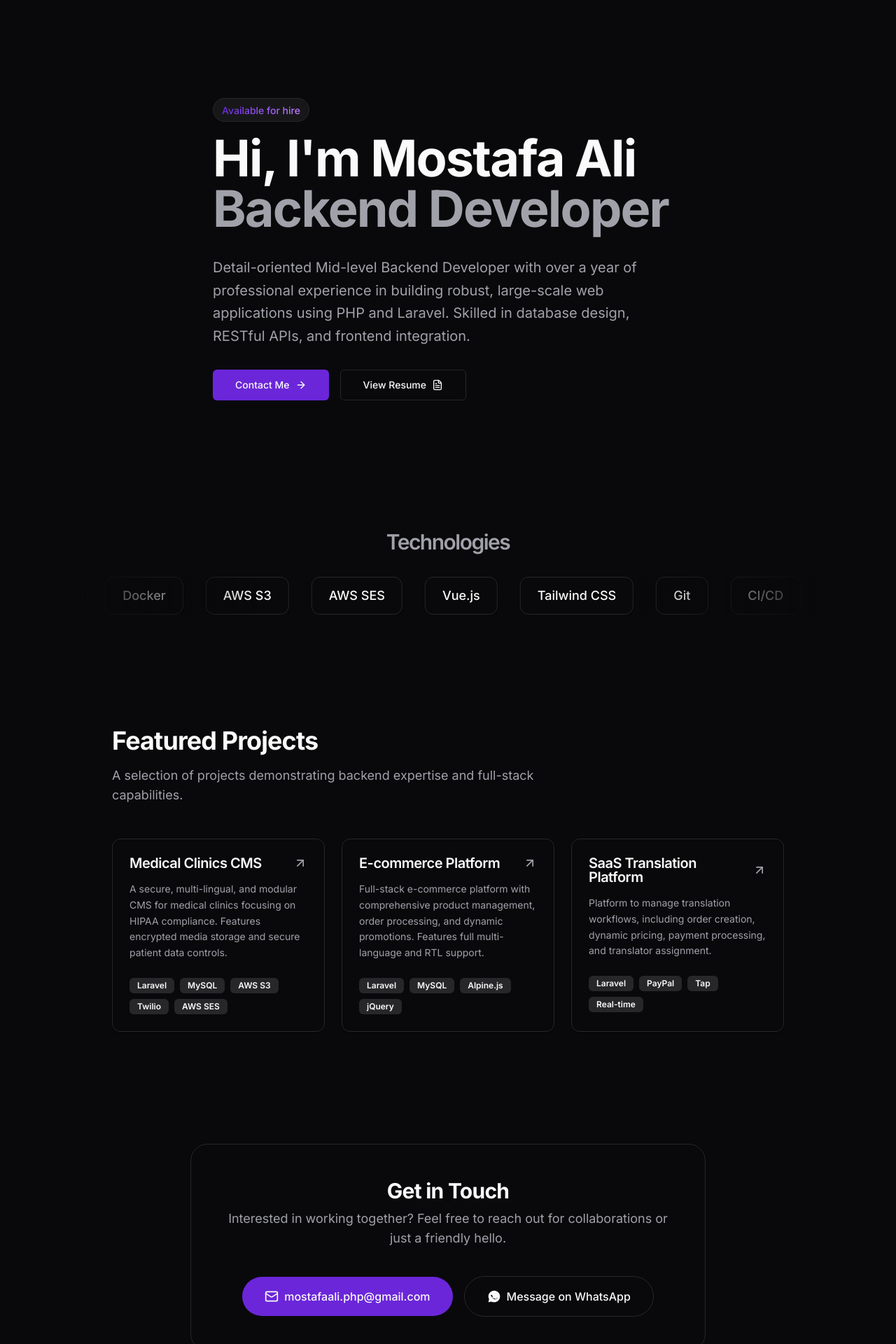
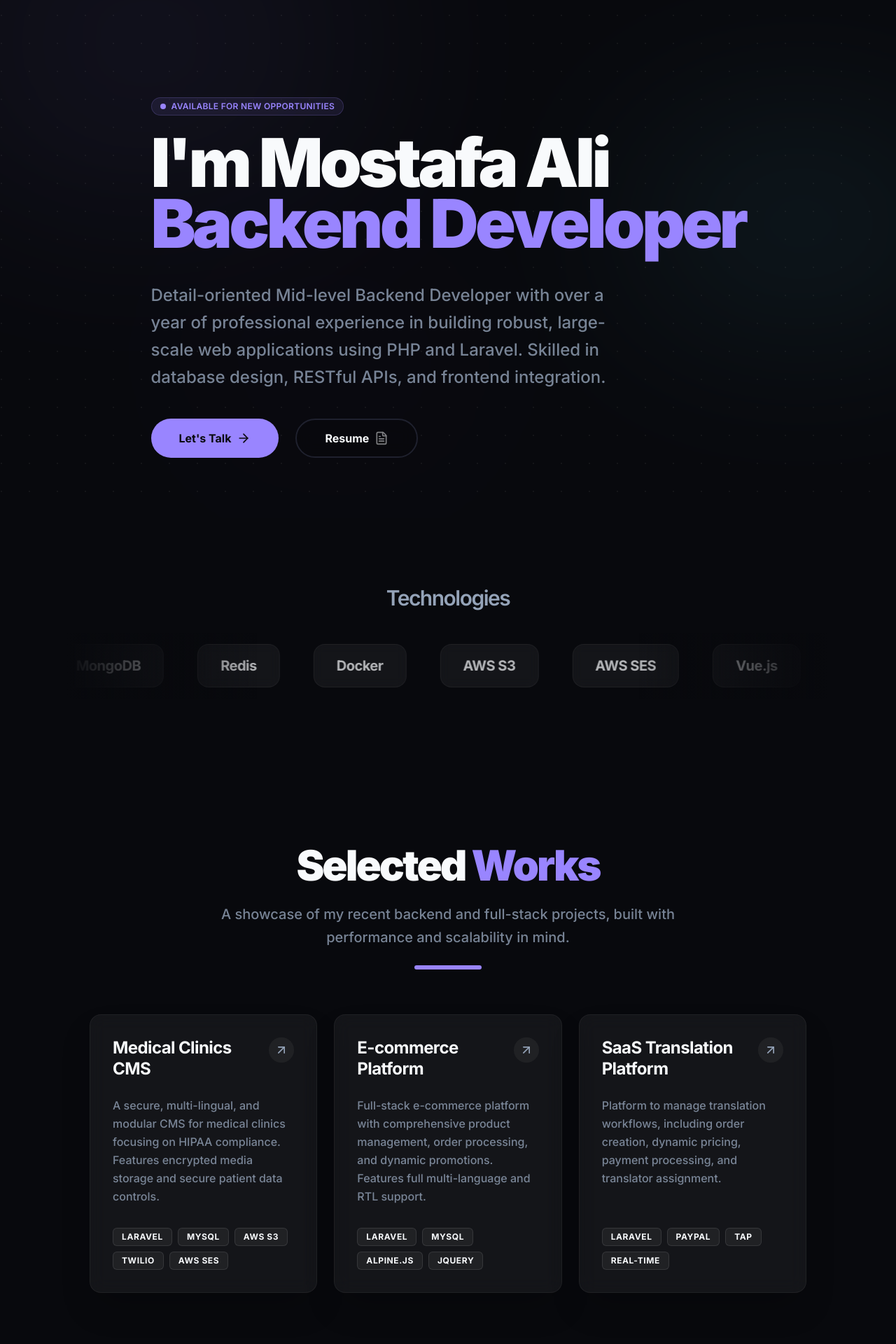
Before and after one commit to Drrrose/portfolio, a Next.js app: page / in a window 1280 px wide. Shown: the part 60-1980 px from the top of the page at 70% size. Built offline with nearby package versions, Linux system fonts and the light colour scheme.

Commit message:
css and ux improvement

```diff
--- a/src/app/globals.css
+++ b/src/app/globals.css
@@ -22,34 +22,39 @@
   --color-ring: hsl(var(--ring));
 
   --animate-marquee: marquee 25s linear infinite;
+  --animate-pulse-slow: pulse 8s cubic-bezier(0.4, 0, 0.6, 1) infinite;
 
   @keyframes marquee {
-    0% { transform: translateX(0); }
-    100% { transform: translateX(-50%); }
+    0% {
+      transform: translateX(0);
+    }
+    100% {
+      transform: translateX(-50%);
+    }
   }
 }
 
 @layer base {
   :root {
-    --background: 240 10% 3.9%;
-    --foreground: 0 0% 98%;
-    --card: 240 10% 3.9%;
-    --card-foreground: 0 0% 98%;
-    --popover: 240 10% 3.9%;
-    --popover-foreground: 0 0% 98%;
-    --primary: 263 70% 50%;
-    --primary-foreground: 210 20% 98%;
-    --secondary: 240 3.7% 15.9%;
-    --secondary-foreground: 0 0% 98%;
-    --muted: 240 3.7% 15.9%;
-    --muted-foreground: 240 5% 64.9%;
-    --accent: 240 3.7% 15.9%;
-    --accent-foreground: 0 0% 98%;
-    --destructive: 0 62.8% 30.6%;
-    --destructive-foreground: 0 0% 98%;
-    --border: 240 3.7% 15.9%;
-    --input: 240 3.7% 15.9%;
-    --ring: 240 4.9% 83.9%;
+    --background: 230 25% 4%;
+    --foreground: 210 40% 98%;
+    --card: 230 25% 6%;
+    --card-foreground: 210 40% 98%;
+    --popover: 230 25% 6%;
+    --popover-foreground: 210 40% 98%;
+    --primary: 250 100% 76%;
+    --primary-foreground: 230 25% 4%;
+    --secondary: 230 20% 12%;
+    --secondary-foreground: 210 40% 98%;
+    --muted: 230 20% 12%;
+    --muted-foreground: 215 20% 65%;
+    --accent: 190 100% 70%;
+    --accent-foreground: 230 25% 4%;
+    --destructive: 0 84% 60%;
+    --destructive-foreground: 210 40% 98%;
+    --border: 230 20% 15%;
+    --input: 230 20% 15%;
+    --ring: 250 100% 76%;
   }
 }
 
--- a/src/app/page.tsx
+++ b/src/app/page.tsx
@@ -2,11 +2,13 @@ import { Hero } from "@/components/hero";
 import { TechMarquee } from "@/components/tech-marquee";
 import { ProjectGallery } from "@/components/project-gallery";
 import { Contact } from "@/components/contact";
+import { BackgroundGradients } from "@/components/ui/background-gradients";
 
 
 export default function Home() {
   return (
     <main className="flex min-h-screen flex-col items-center justify-between p-4 sm:p-24 overflow-hidden relative">
+      <BackgroundGradients />
       <div className="z-10 w-full max-w-5xl items-center justify-between font-mono text-sm lg:flex"></div>
       <Hero />
       <TechMarquee />
--- a/src/components/contact.tsx
+++ b/src/components/contact.tsx
@@ -8,36 +8,40 @@ import { WhatsappIcon } from "@/components/icons/whatsapp-icon";
 
 export function Contact() {
   return (
-    <section id="contact" className="py-20 w-full max-w-3xl mx-auto px-4 text-center">
+    <section id="contact" className="py-32 w-full max-w-4xl mx-auto px-4 text-center">
       <motion.div
         initial={{ opacity: 0, scale: 0.95 }}
         whileInView={{ opacity: 1, scale: 1 }}
-        transition={{ duration: 0.5 }}
+        transition={{ duration: 0.6, ease: "easeOut" }}
         viewport={{ once: true }}
-        className="space-y-6 bg-card border border-border rounded-3xl p-8 sm:p-12 shadow-sm"
+        className="relative space-y-8 bg-white/5 border border-white/10 backdrop-blur-xl rounded-[2.5rem] p-10 sm:p-20 shadow-2xl overflow-hidden"
       >
-        <div className="space-y-2">
-            <h2 className="text-3xl font-bold tracking-tight">Get in Touch</h2>
-            <p className="text-muted-foreground text-lg">
-                Interested in working together? Feel free to reach out for collaborations or just a friendly hello.
+        <div className="absolute inset-0 bg-gradient-to-br from-primary/10 via-transparent to-accent/10 pointer-events-none" />
+
+        <div className="relative space-y-4">
+            <h2 className="text-4xl sm:text-5xl font-black tracking-tighter text-foreground">
+              Let&apos;s Build Something <span className="text-primary italic">Epic</span>
+            </h2>
+            <p className="text-muted-foreground/80 text-xl max-w-xl mx-auto font-medium">
+                Whether you have a project in mind or just want to say hi, my inbox is always open.
             </p>
         </div>
 
-        <div className="flex flex-col sm:flex-row items-center justify-center gap-4 pt-4">
+        <div className="relative flex flex-col sm:flex-row items-center justify-center gap-6 pt-6">
              <Link
                 href={`mailto:${RESUME.contact.email}`}
-                className="inline-flex items-center justify-center px-8 py-4 text-base font-medium rounded-full bg-primary text-primary-foreground hover:bg-primary/90 transition-colors w-full sm:w-auto"
+                className="group relative inline-flex items-center justify-center px-10 py-5 text-lg font-bold rounded-full bg-primary text-primary-foreground hover:shadow-[0_0_30px_-10px_hsl(var(--primary))] transition-all duration-300 w-full sm:w-auto overflow-hidden"
              >
-                <Mail className="w-5 h-5 mr-2" />
+                <Mail className="w-5 h-5 mr-3 group-hover:scale-110 transition-transform" />
                 {RESUME.contact.email}
              </Link>
              <Link
                  href={RESUME.contact.social.WhatsApp.url}
                  target="_blank"
-                 className="inline-flex items-center justify-center px-8 py-4 text-base font-medium rounded-full border border-input bg-background hover:bg-accent hover:text-accent-foreground transition-colors w-full sm:w-auto"
+                 className="group inline-flex items-center justify-center px-10 py-5 text-lg font-bold rounded-full border-2 border-white/10 bg-white/5 backdrop-blur-md hover:border-primary/50 hover:bg-primary/5 transition-all duration-300 w-full sm:w-auto"
              >
-                <WhatsappIcon className="w-5 h-5 mr-2" />
-                Message on WhatsApp
+                <WhatsappIcon className="w-6 h-6 mr-3 group-hover:scale-110 transition-transform" />
+                WhatsApp
              </Link>
         </div>
       </motion.div>
--- a/src/components/hero.tsx
+++ b/src/components/hero.tsx
@@ -8,29 +8,48 @@ import { cn } from "@/lib/utils";
 
 export function Hero() {
   return (
-    <section className="min-h-[80vh] flex flex-col justify-center items-start space-y-8 px-4 sm:px-8 max-w-5xl mx-auto">
+    <section className="min-h-[90vh] flex flex-col justify-center items-start space-y-10 px-4 sm:px-8 max-w-5xl mx-auto relative">
       <motion.div
-        initial={{ opacity: 0, y: 20 }}
-        animate={{ opacity: 1, y: 0 }}
-        transition={{ duration: 0.5 }}
-        className="space-y-4"
+        initial={{ opacity: 0, scale: 0.9 }}
+        animate={{ opacity: 1, scale: 1 }}
+        transition={{ duration: 0.8, ease: "easeOut" }}
+        className="space-y-6"
       >
-        <div className="inline-block px-3 py-1 bg-accent/50 rounded-full border border-border">
-          <span className="text-sm font-medium text-primary bg-clip-text text-transparent bg-gradient-to-r from-primary to-purple-400">
-            Available for hire
+        <div className="inline-flex items-center space-x-2 px-3 py-1 bg-primary/10 rounded-full border border-primary/20 backdrop-blur-sm">
+          <span className="relative flex h-2 w-2">
+            <span className="animate-ping absolute inline-flex h-full w-full rounded-full bg-primary opacity-75"></span>
+            <span className="relative inline-flex rounded-full h-2 w-2 bg-primary"></span>
+          </span>
+          <span className="text-xs font-semibold tracking-wide uppercase text-primary">
+            Available for new opportunities
           </span>
         </div>
-        <h1 className="text-4xl sm:text-6xl md:text-7xl font-bold tracking-tight text-foreground">
-          Hi, I&apos;m {RESUME.name} <br />
-          <span className="text-muted-foreground">Backend Developer</span>
+
+        <h1 className="text-5xl sm:text-7xl md:text-8xl font-black tracking-tighter text-foreground leading-[0.9]">
+          <motion.span
+            initial={{ opacity: 0, x: -20 }}
+            animate={{ opacity: 1, x: 0 }}
+            transition={{ delay: 0.2 }}
+            className="block"
+          >
+            I&apos;m {RESUME.name}
+          </motion.span>
+          <motion.span
+             initial={{ opacity: 0, x: -20 }}
+             animate={{ opacity: 1, x: 0 }}
+             transition={{ delay: 0.4 }}
+             className="text-primary block"
+          >
+            Backend Developer
+          </motion.span>
         </h1>
       </motion.div>
 
       <motion.p
         initial={{ opacity: 0, y: 20 }}
         animate={{ opacity: 1, y: 0 }}
-        transition={{ duration: 0.5, delay: 0.2 }}
-        className="text-lg sm:text-xl text-muted-foreground max-w-2xl leading-relaxed"
+        transition={{ duration: 0.8, delay: 0.6 }}
+        className="text-xl sm:text-2xl text-muted-foreground/80 max-w-2xl leading-relaxed font-medium"
       >
         {RESUME.about}
       </motion.p>
@@ -38,29 +57,31 @@ export function Hero() {
       <motion.div
          initial={{ opacity: 0, y: 20 }}
          animate={{ opacity: 1, y: 0 }}
-         transition={{ duration: 0.5, delay: 0.4 }}
-         className="flex flex-wrap gap-4"
+         transition={{ duration: 0.8, delay: 0.8 }}
+         className="flex flex-wrap gap-6"
       >
         <Link
           href="#contact"
           className={cn(
-            "inline-flex items-center justify-center rounded-md text-sm font-medium ring-offset-background transition-colors focus-visible:outline-none focus-visible:ring-2 focus-visible:ring-ring focus-visible:ring-offset-2 disabled:pointer-events-none disabled:opacity-50",
-            "bg-primary text-primary-foreground hover:bg-primary/90",
-            "h-11 px-8"
+            "group relative inline-flex items-center justify-center rounded-full text-base font-bold transition-all duration-300",
+            "bg-primary text-primary-foreground hover:shadow-[0_0_30px_-5px_hsl(var(--primary))]",
+            "h-14 px-10 overflow-hidden"
           )}
         >
-          Contact Me <ArrowRight className="ml-2 h-4 w-4" />
+          <span className="relative z-10 flex items-center">
+            Let&apos;s Talk <ArrowRight className="ml-2 h-5 w-5 group-hover:translate-x-1 transition-transform" />
+          </span>
         </Link>
         <Link
           href="https://drrrose.github.io/Mostafa-Ali-Cv/"
           target="_blank"
           className={cn(
-            "inline-flex items-center justify-center rounded-md text-sm font-medium ring-offset-background transition-colors focus-visible:outline-none focus-visible:ring-2 focus-visible:ring-ring focus-visible:ring-offset-2 disabled:pointer-events-none disabled:opacity-50",
-            "border border-input bg-background hover:bg-accent hover:text-accent-foreground",
-            "h-11 px-8"
+            "group inline-flex items-center justify-center rounded-full text-base font-bold transition-all duration-300",
+            "border-2 border-border bg-background/50 backdrop-blur-md hover:border-primary hover:text-primary",
+            "h-14 px-10"
           )}
         >
-           View Resume <FileText className="ml-2 h-4 w-4" />
+           Resume <FileText className="ml-2 h-5 w-5 opacity-50 group-hover:opacity-100 transition-opacity" />
         </Link>
       </motion.div>
     </section>
--- a/src/components/project-card.tsx
+++ b/src/components/project-card.tsx
@@ -3,20 +3,7 @@
 import { motion } from "framer-motion";
 import { ArrowUpRight } from "lucide-react";
 import Link from "next/link";
-import { Badge } from "@/components/ui/badge"; // We'll implement a simple badge or use inline
-import {
-  Card,
-  CardDescription,
-  CardHeader,
-  CardTitle,
-  CardContent,
-  CardFooter,
-} from "@/components/ui/card"; // We'll need to create these standard UI components or simplify
-
-// Simplified Card without dependencies for now to avoid complexity unless I scafold shadcn
-// I will build a custom Card component here to avoid multiple files for one standard component
-// or I will scaffold the ui/card component. Given the instructions "avoid ad-hoc utilities", I should making components.
-// I'll create a simple Card implementation herein or separate. separate is better for "Assemble Pages".
+import { Badge } from "@/components/ui/badge";
 
 interface ProjectCardProps {
   title: string;
@@ -28,31 +15,41 @@ interface ProjectCardProps {
 export function ProjectCard({ title, description, techStack, link }: ProjectCardProps) {
   return (
     <motion.div
-      whileHover={{ y: -5 }}
-      className="group relative flex flex-col justify-between overflow-hidden rounded-xl border border-border bg-card text-card-foreground shadow-sm transition-all hover:shadow-md h-full"
+      whileHover={{ y: -8, scale: 1.02 }}
+      transition={{ duration: 0.3, ease: "easeOut" }}
+      className="group relative flex flex-col justify-between overflow-hidden rounded-2xl border border-white/5 bg-white/5 backdrop-blur-md text-card-foreground shadow-2xl transition-all h-full"
     >
-      <div className="p-6">
-        <div className="mb-4 flex items-center justify-between">
+      <div className="absolute inset-0 bg-gradient-to-br from-primary/10 via-transparent to-accent/5 opacity-0 group-hover:opacity-100 transition-opacity duration-500" />
+
+      <div className="relative p-8 z-10 flex flex-col h-full">
+        <div className="mb-6 flex items-start justify-between">
             <div className="space-y-1">
-                <h3 className="font-semibold leading-none tracking-tight text-xl">{title}</h3>
+                <h3 className="font-bold leading-tight tracking-tight text-2xl group-hover:text-primary transition-colors duration-300">
+                  {title}
+                </h3>
             </div>
             {link && (
-                 <Link href={link.href} target="_blank" className="text-muted-foreground hover:text-primary transition-colors">
+                 <Link
+                  href={link.href}
+                  target="_blank"
+                  className="p-2 rounded-full bg-white/5 text-muted-foreground hover:bg-primary hover:text-primary-foreground transition-all duration-300 transform group-hover:rotate-12"
+                 >
                     <ArrowUpRight className="h-5 w-5" />
                  </Link>
             )}
         </div>
-        <p className="text-sm text-muted-foreground leading-relaxed mb-6">
+        <p className="text-muted-foreground/80 leading-relaxed mb-8 font-medium">
           {description}
         </p>
         <div className="flex flex-wrap gap-2 mt-auto">
           {techStack.map((tech) => (
-            <span
+            <Badge
               key={tech}
-              className="inline-flex items-center rounded-md border border-transparent bg-secondary px-2.5 py-0.5 text-xs font-semibold text-secondary-foreground transition-colors hover:bg-secondary/80"
+              variant="secondary"
+              className="bg-white/5 border-white/10 text-xs font-bold uppercase tracking-wider px-3 py-1 hover:bg-primary/20 hover:text-primary transition-colors"
             >
               {tech}
-            </span>
+            </Badge>
           ))}
         </div>
       </div>
--- a/src/components/project-gallery.tsx
+++ b/src/components/project-gallery.tsx
@@ -6,21 +6,22 @@ import { ProjectCard } from "@/components/project-card";
 
 export function ProjectGallery() {
   return (
-    <section id="projects" className="py-20 w-full max-w-5xl px-4 sm:px-8 mx-auto">
+    <section id="projects" className="py-32 w-full max-w-6xl px-4 sm:px-8 mx-auto">
       <motion.div
-        initial={{ opacity: 0, y: 20 }}
+        initial={{ opacity: 0, y: 30 }}
         whileInView={{ opacity: 1, y: 0 }}
-        transition={{ duration: 0.5 }}
+        transition={{ duration: 0.8, ease: "easeOut" }}
         viewport={{ once: true }}
-        className="space-y-12"
+        className="space-y-16"
       >
-        <div className="flex flex-col items-start gap-4">
-            <h2 className="text-3xl font-bold tracking-tight sm:text-4xl text-foreground">
-            Featured Projects
+        <div className="flex flex-col items-center text-center gap-6">
+            <h2 className="text-5xl sm:text-6xl font-black tracking-tighter text-foreground">
+              Selected <span className="text-primary">Works</span>
             </h2>
-            <p className="text-muted-foreground text-lg max-w-2xl">
-                A selection of projects demonstrating backend expertise and full-stack capabilities.
+            <p className="text-muted-foreground/80 text-xl max-w-2xl font-medium leading-relaxed">
+                A showcase of my recent backend and full-stack projects, built with performance and scalability in mind.
             </p>
+            <div className="h-1.5 w-24 bg-primary rounded-full" />
         </div>
 
         <div className="grid grid-cols-1 md:grid-cols-2 lg:grid-cols-3 gap-6">
--- a/src/components/tech-marquee.tsx
+++ b/src/components/tech-marquee.tsx
@@ -11,23 +11,16 @@ export function TechMarquee() {
                 Technologies
             </h2>
         </div>
-      <div className="relative flex w-full overflow-x-hidden">
-        <div className="animate-marquee whitespace-nowrap flex gap-8">
+      <div className="relative flex w-full overflow-x-hidden py-4">
+        <div className="animate-marquee whitespace-nowrap flex gap-12">
             {/* Double the list for seamless loop */}
-          {[...RESUME.skills, ...RESUME.skills].map((skill, index) => (
+          {[...RESUME.skills, ...RESUME.skills, ...RESUME.skills].map((skill, index) => (
             <div
               key={index}
-              className="inline-flex items-center justify-center px-6 py-3 rounded-xl border border-border bg-card text-card-foreground shadow-sm"
+              className="group relative inline-flex items-center justify-center px-8 py-4 rounded-2xl border border-white/5 bg-white/5 backdrop-blur-sm text-foreground transition-all duration-300 hover:border-primary/50 hover:bg-white/10"
             >
-              <span className="text-lg font-medium">{skill}</span>
-            </div>
-          ))}
-           {[...RESUME.skills, ...RESUME.skills].map((skill, index) => (
-            <div
-              key={`dup-${index}`}
-              className="inline-flex items-center justify-center px-6 py-3 rounded-xl border border-border bg-card text-card-foreground shadow-sm"
-            >
-              <span className="text-lg font-medium">{skill}</span>
+              <div className="absolute inset-0 bg-primary/5 opacity-0 group-hover:opacity-100 blur-xl transition-opacity" />
+              <span className="relative text-xl font-bold tracking-tight opacity-70 group-hover:opacity-100 transition-opacity">{skill}</span>
             </div>
           ))}
         </div>
--- /dev/null
+++ b/src/components/ui/background-gradients.tsx
@@ -0,0 +1,59 @@
+"use client";
+
+import { motion } from "framer-motion";
+
+export function BackgroundGradients() {
+  return (
+    <div className="fixed inset-0 -z-10 overflow-hidden">
+      <div
+        className="absolute inset-0 bg-background"
+        style={{
+          backgroundImage: `radial-gradient(circle at 2px 2px, rgba(255,255,255,0.05) 1px, transparent 0)`,
+          backgroundSize: '40px 40px'
+        }}
+      />
+      <motion.div
+        animate={{
+          scale: [1, 1.2, 1],
+          opacity: [0.3, 0.5, 0.3],
+          x: [0, 100, 0],
+          y: [0, 50, 0],
+        }}
+        transition={{
+          duration: 10,
+          repeat: Infinity,
+          ease: "linear",
+        }}
+        className="absolute -top-[10%] -left-[10%] w-[40%] h-[40%] bg-primary/20 blur-[120px] rounded-full"
+      />
+      <motion.div
+        animate={{
+          scale: [1, 1.1, 1],
+          opacity: [0.2, 0.4, 0.2],
+          x: [0, -50, 0],
+          y: [0, 100, 0],
+        }}
+        transition={{
+          duration: 15,
+          repeat: Infinity,
+          ease: "linear",
+        }}
+        className="absolute top-[20%] -right-[10%] w-[35%] h-[35%] bg-accent/20 blur-[120px] rounded-full"
+      />
+      <motion.div
+        animate={{
+          scale: [1, 1.3, 1],
+          opacity: [0.1, 0.3, 0.1],
+          x: [0, 50, 0],
+          y: [0, -50, 0],
+        }}
+        transition={{
+          duration: 20,
+          repeat: Infinity,
+          ease: "linear",
+        }}
+        className="absolute bottom-[10%] left-[20%] w-[30%] h-[30%] bg-purple-500/10 blur-[120px] rounded-full"
+      />
+    </div>
+  );
+}
```
